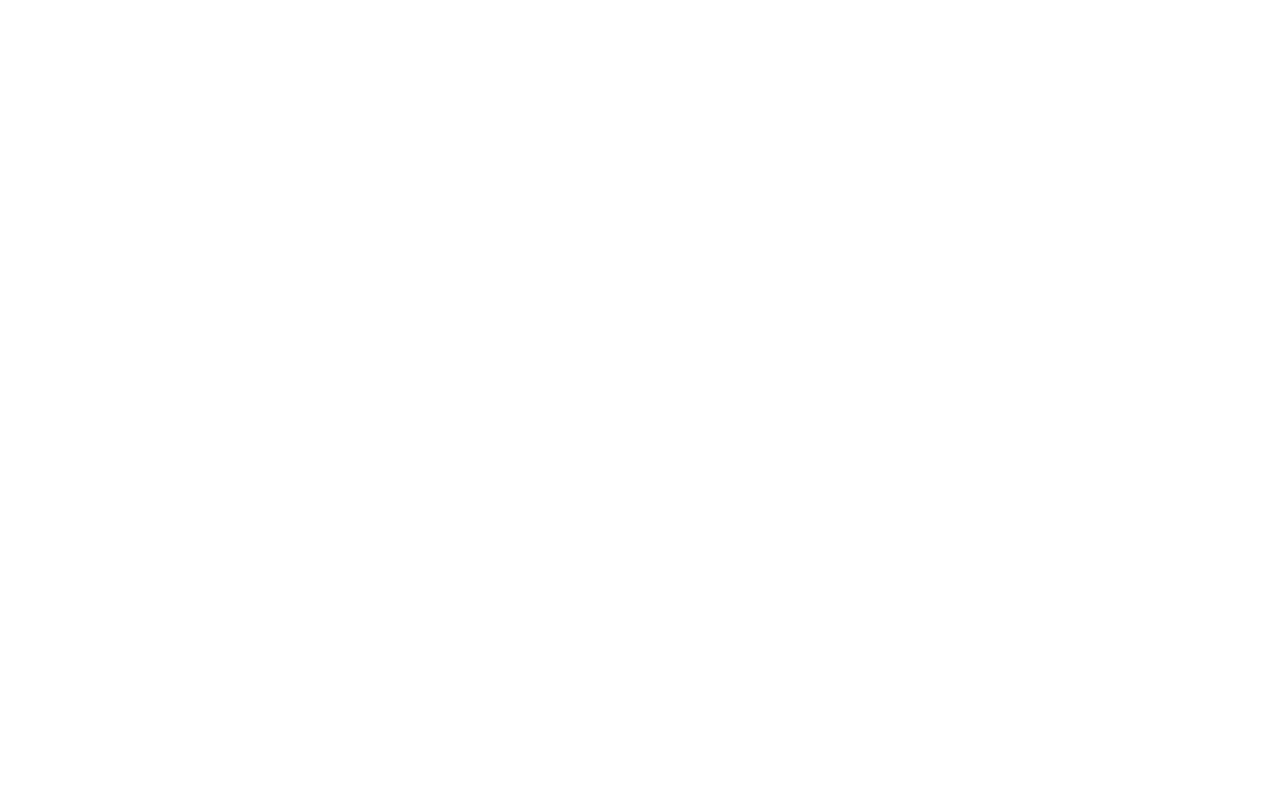
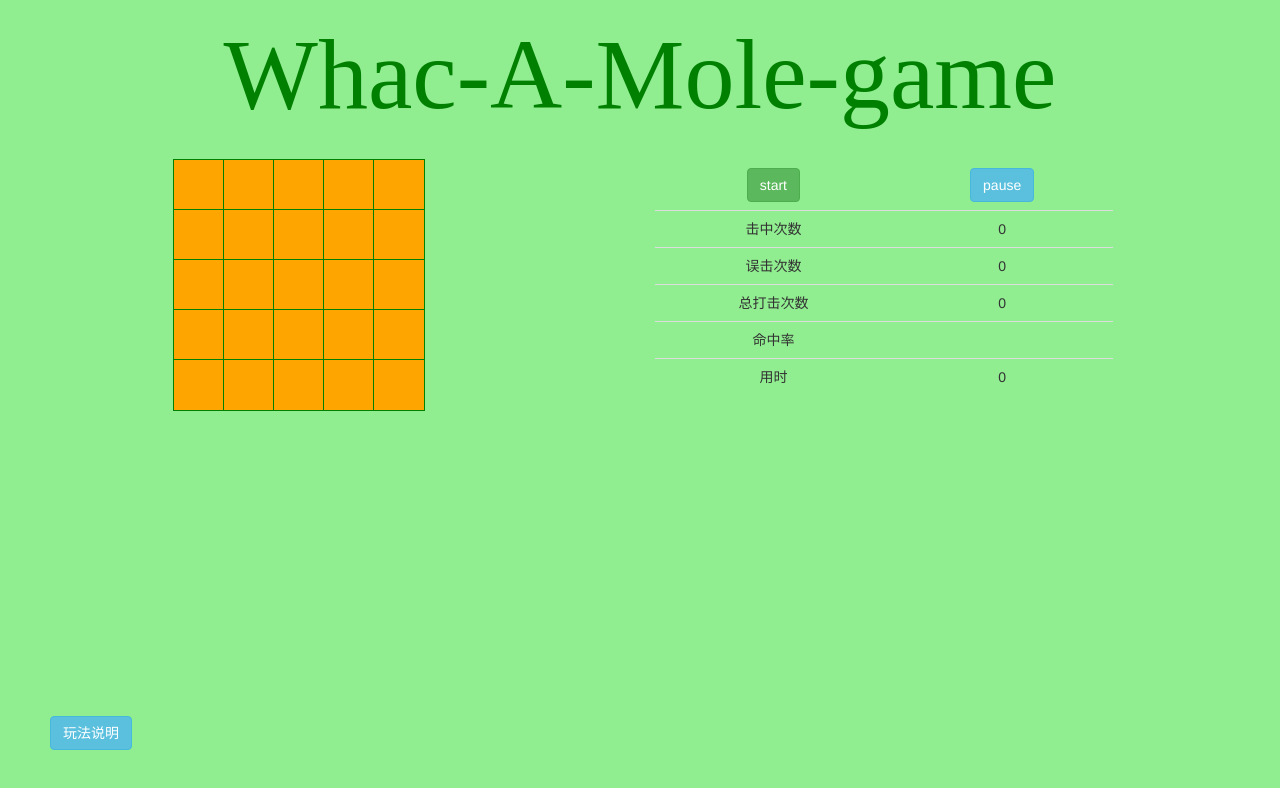
Before and after one commit to yuzai/whac-a-mole, a plain HTML site: page index.html in a window 1280 px wide. Drawn offline with Linux system fonts and the light colour scheme; the site is published under a folder, as on GitHub Pages, so addresses that start at the root find nothing; a web font is replaced by a local one.

Commit message:
change the directory

```diff
--- a/index.html
+++ b/index.html
@@ -1 +1 @@
-<!DOCTYPE html><html lang="en"><head><meta charset="utf-8"><meta name="viewport" content="width=device-width,initial-scale=1"><title>My Redux Todos Example</title><link rel="stylesheet" href="bootstrap.min.css"><link href="/static/css/main.b9d046f7.css" rel="stylesheet"></head><body><div id="root"></div><div class="modal fade" id="myModal" tabindex="-1" role="dialog" aria-labelledby="myModalLabel" aria-hidden="true"><div class="modal-dialog"><div class="modal-content"><div class="modal-header"><button type="button" class="close" data-dismiss="modal"><span aria-hidden="true">&times;</span><span class="sr-only">Close</span></button><h4 class="modal-title">游戏说明</h4></div><div class="modal-body"><p>这个游戏是模拟打地鼠，采用react-redux实现的。样式上主要用了bootstrap的样式，然后这个模态框也是采用bootstrap实现的，这里 有待更改，因为bootstrap的Js效果是借助jq实现的。两者都很大，但是效果真的比自己做的特效要好看。</p><p>游戏规则：</p><ol><li>start键开始游戏，此时方块会有部分改变成绿色，这个就是地鼠，我们的目标就是打地鼠</li><li>点击绿色区域，会打到地鼠</li><li>按键pause可以暂停游戏</li></ol></div><div class="modal-footer"><button type="button" class="btn btn-primary" data-dismiss="modal">朕知道了</button></div></div></div></div><script src="jquery-1.12.3.min.js"></script><script src="bootstrap.min.js"></script><script type="text/javascript" src="/static/js/main.2bce579a.js"></script></body></html>
+<!DOCTYPE html><html lang="en"><head><meta charset="utf-8"><meta name="viewport" content="width=device-width,initial-scale=1"><title>My Redux Todos Example</title><link rel="stylesheet" href="bootstrap.min.css"><link href="static/css/main.b9d046f7.css" rel="stylesheet"></head><body><div id="root"></div><div class="modal fade" id="myModal" tabindex="-1" role="dialog" aria-labelledby="myModalLabel" aria-hidden="true"><div class="modal-dialog"><div class="modal-content"><div class="modal-header"><button type="button" class="close" data-dismiss="modal"><span aria-hidden="true">&times;</span><span class="sr-only">Close</span></button><h4 class="modal-title">游戏说明</h4></div><div class="modal-body"><p>这个游戏是模拟打地鼠，采用react-redux实现的。样式上主要用了bootstrap的样式，然后这个模态框也是采用bootstrap实现的，这里 有待更改，因为bootstrap的Js效果是借助jq实现的。两者都很大，但是效果真的比自己做的特效要好看。</p><p>游戏规则：</p><ol><li>start键开始游戏，此时方块会有部分改变成绿色，这个就是地鼠，我们的目标就是打地鼠</li><li>点击绿色区域，会打到地鼠</li><li>按键pause可以暂停游戏</li></ol></div><div class="modal-footer"><button type="button" class="btn btn-primary" data-dismiss="modal">朕知道了</button></div></div></div></div><script src="jquery-1.12.3.min.js"></script><script src="bootstrap.min.js"></script><script type="text/javascript" src="static/js/main.2bce579a.js"></script></body></html>
```
